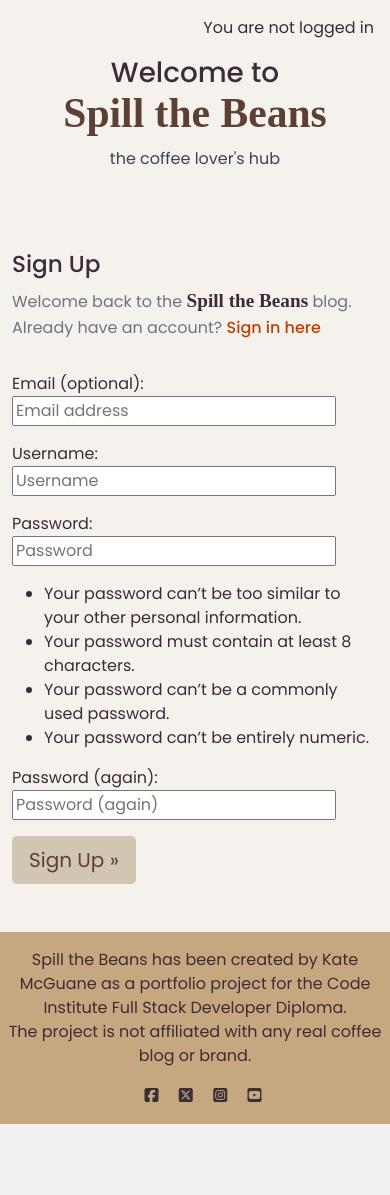
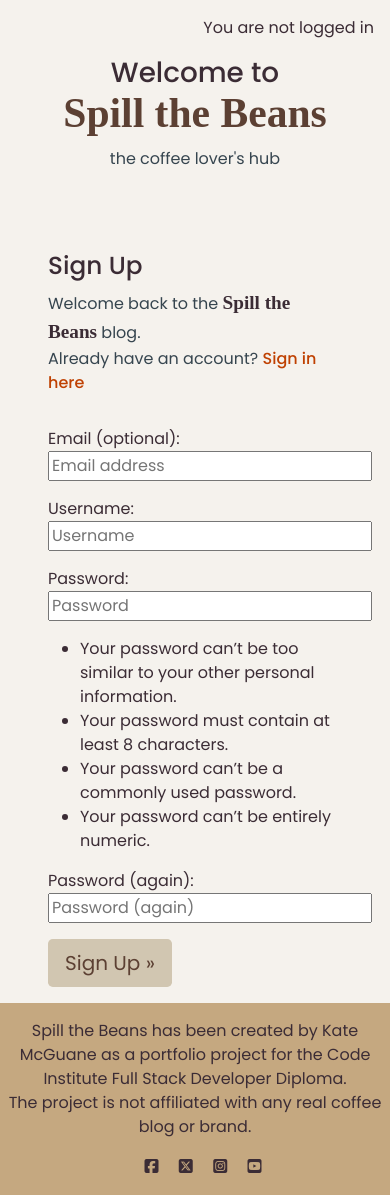
Before and after one commit to KateMcGuane/spill_the_beans, a Django app: page /accounts/signup/ in a window 390 px wide. Shown: the part 56-1251 px from the top of the page. Before the commit the page ends 1180 px from the top, so only its background shows below. Run offline with Django 4.2, Linux system fonts and the light colour scheme; some web fonts are replaced.

Commit message:
Adjust margins & padding for responsive design

```diff
--- a/templates/account/login.html
+++ b/templates/account/login.html
@@ -7,7 +7,7 @@
 
 {% block content %}
 
-<div class="container py-5">
+<div class="container px-5 py-5 pb-3">
     <div class="row">
         <div class="col-md-8 mt-3 offset-md-2">
             <h2>{% trans "Sign In" %}</h2>
--- a/templates/account/logout.html
+++ b/templates/account/logout.html
@@ -5,7 +5,7 @@
 {% block head_title %}{% trans "Sign Out" %}{% endblock %}
 
 {% block content %}
-<div class="container">
+<div class="container px-5 py-5 pb-3">
     <div class="row">
         <div class="col-md-8 mt-3 offset-md-2">
             <h3>{% trans "Sign Out" %}</h3>
--- a/templates/account/signup.html
+++ b/templates/account/signup.html
@@ -5,11 +5,11 @@
 {% block head_title %}{% trans "Signup" %}{% endblock %}
 
 {% block content %}
-<div class="container py-5">
+<div class="container px-5 py-5 pb-3">
   <div class="row">
     <div class="col-md-8 mt-3 offset-md-2">
-      <h3>{% trans "Sign Up" %}</h3>
-      <p class="text-muted">
+      <h2>{% trans "Sign Up" %}</h2>
+      <p class="text-slight-contrast">
         {% blocktrans %}
           Welcome back to the <strong class="brand">Spill the Beans</strong> blog.<br>
           Already have an account?
```
